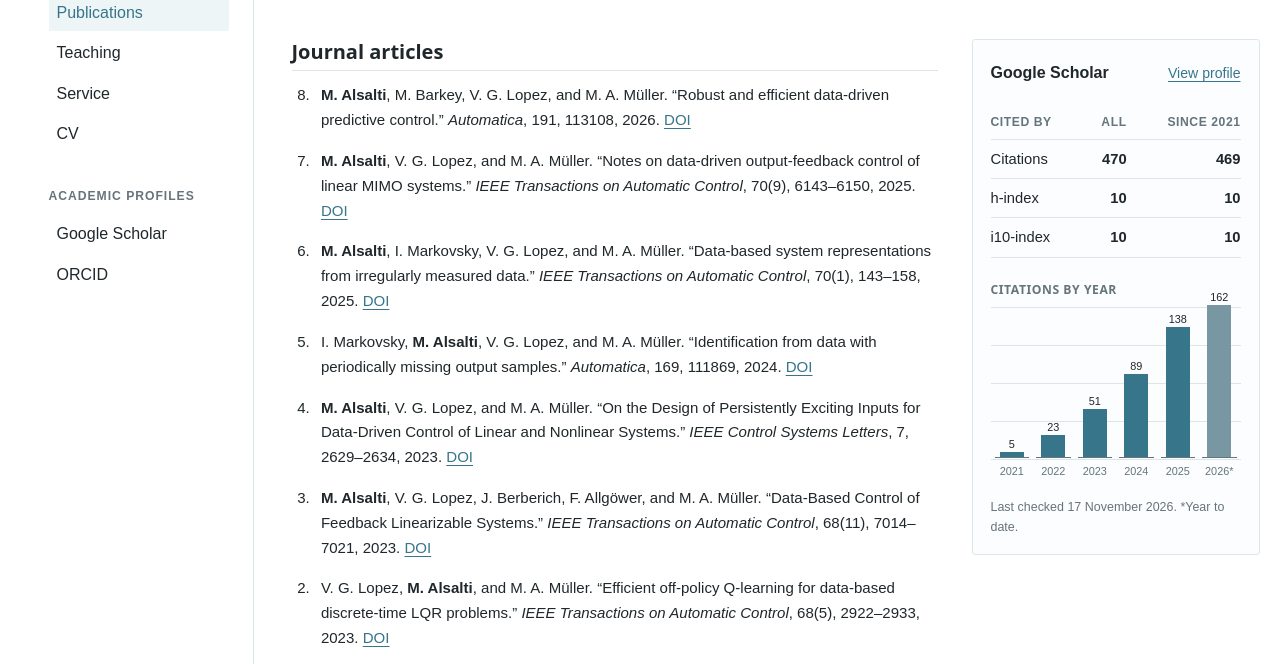
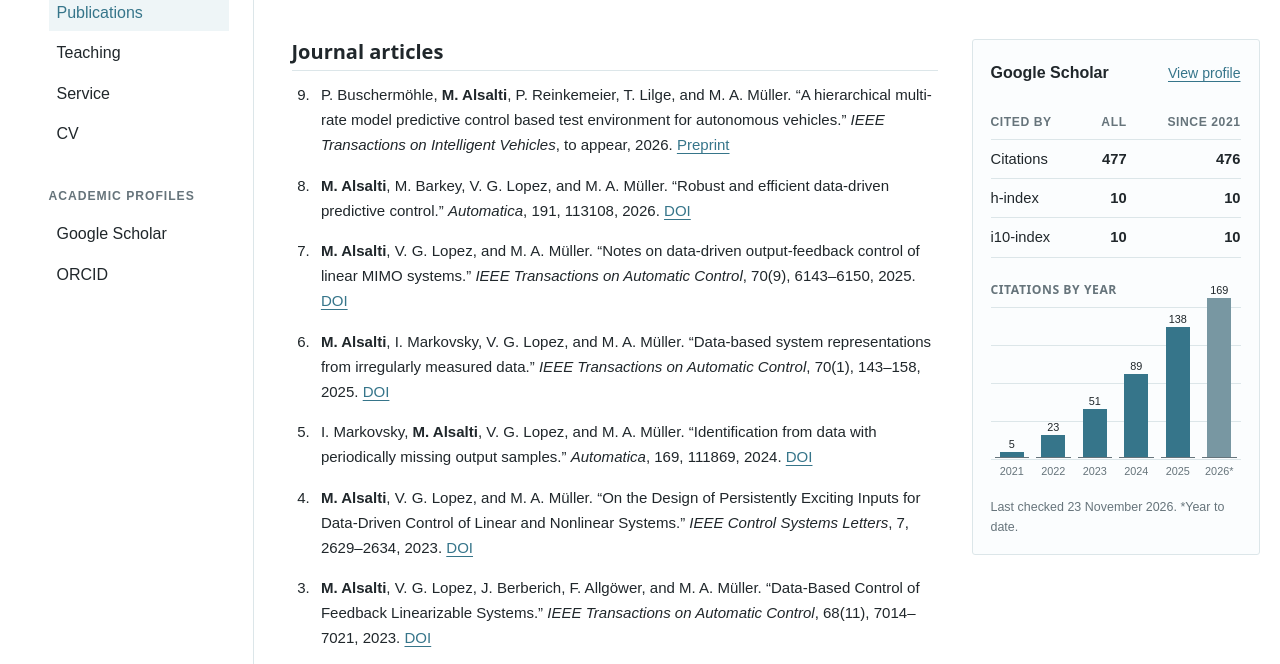
Before and after one commit to malsalti/malsalti.github.io, a plain HTML site: page publications.html in a window 1280 px wide. Shown: the part 134-798 px from the top of the page. Drawn offline with Linux system fonts and the light colour scheme.

Commit message:
Update publications.html

```diff
--- a/publications.html
+++ b/publications.html
@@ -33,6 +33,7 @@
           <section aria-labelledby="journals-heading">
         <h2 id="journals-heading">Journal articles</h2>
         <ol class="publications reversed" reversed>
+          <li>P. Buschermöhle, <strong>M. Alsalti</strong>, P. Reinkemeier, T. Lilge, and M. A. Müller. “A hierarchical multi-rate model predictive control based test environment for autonomous vehicles.” <em>IEEE Transactions on Intelligent Vehicles</em>, to appear, 2026. <a target="_blank" rel="noopener noreferrer" href="https://doi.org/10.36227/techrxiv.176315365.59955356/v1">Preprint</a></li>
           <li><strong>M. Alsalti</strong>, M. Barkey, V. G. Lopez, and M. A. Müller. “Robust and efficient data-driven predictive control.” <em>Automatica</em>, 191, 113108, 2026. <a target="_blank" rel="noopener noreferrer" href="https://doi.org/10.1016/j.automatica.2026.113108">DOI</a></li>
           <li><strong>M. Alsalti</strong>, V. G. Lopez, and M. A. Müller. “Notes on data-driven output-feedback control of linear MIMO systems.” <em>IEEE Transactions on Automatic Control</em>, 70(9), 6143–6150, 2025. <a target="_blank" rel="noopener noreferrer" href="https://doi.org/10.1109/TAC.2025.3553073">DOI</a></li>
           <li><strong>M. Alsalti</strong>, I. Markovsky, V. G. Lopez, and M. A. Müller. “Data-based system representations from irregularly measured data.” <em>IEEE Transactions on Automatic Control</em>, 70(1), 143–158, 2025. <a target="_blank" rel="noopener noreferrer" href="https://doi.org/10.1109/TAC.2024.3423053">DOI</a></li>
@@ -59,7 +60,6 @@
         <h2 id="submitted-heading">Submitted articles</h2>
         <ol class="publications reversed" reversed>
           <li>I. Markovsky, <strong>M. Alsalti</strong>, and M. A. Müller. “Numerical methods for linear time-invariant systems analysis and design in the behavioral setting.” Under review in the <em>Journal of Computational and Applied Mathematics</em>, 2026. <a target="_blank" rel="noopener noreferrer" href="https://doi.org/10.15488/20620">Preprint</a></li>
-          <li>P. Buschermöhle, <strong>M. Alsalti</strong>, P. Reinkemeier, T. Lilge, and M. A. Müller. “A hierarchical multi-rate model predictive control based test environment for autonomous vehicles.” Under review in <em>IEEE Transactions on Intelligent Vehicles</em>, 2025. <a target="_blank" rel="noopener noreferrer" href="https://doi.org/10.36227/techrxiv.176315365.59955356/v1">Preprint</a></li>
           <li><strong>M. Alsalti</strong>, C. De Persis, V. G. Lopez, and M. A. Müller. “Data-driven stabilization of nonlinear systems via descriptor embedding.” Under review in <em>IEEE Transactions on Automatic Control</em>, 2025. <a target="_blank" rel="noopener noreferrer" href="https://doi.org/10.48550/arXiv.2511.01457">Preprint</a></li>
         </ol>
           </section>
@@ -99,8 +99,8 @@
               <tbody>
                 <tr>
                   <th scope="row">Citations</th>
-                  <td>470</td>
-                  <td>469</td>
+                  <td>477</td>
+                  <td>476</td>
                 </tr>
                 <tr>
                   <th scope="row">h-index</th>
@@ -120,7 +120,7 @@
               <div
                 class="citation-bars"
                 role="img"
-                aria-label="Annual citations: 2021, 5; 2022, 23; 2023, 51; 2024, 89; 2025, 138; 2026 year to date, 162."
+                aria-label="Annual citations: 2021, 5; 2022, 23; 2023, 51; 2024, 89; 2025, 138; 2026 year to date, 169."
               >
                 <div class="citation-bar-item">
                   <div class="citation-bar-column">
@@ -164,8 +164,8 @@
                 </div>
                 <div class="citation-bar-item">
                   <div class="citation-bar-column">
-                    <span class="citation-bar citation-bar-current" style="--bar-height: 117%;">
-                      <span class="citation-bar-value">162</span>
+                    <span class="citation-bar citation-bar-current" style="--bar-height: 122%;">
+                      <span class="citation-bar-value">169</span>
                     </span>
                   </div>
                   <span class="citation-bar-year">2026*</span>
@@ -173,7 +173,7 @@
               </div>
             </div>
 
-            <p class="citation-updated">Last checked 17 November 2026. *Year to date.</p>
+            <p class="citation-updated">Last checked 23 November 2026. *Year to date.</p>
           </div>
         </aside>
       </div>
```
